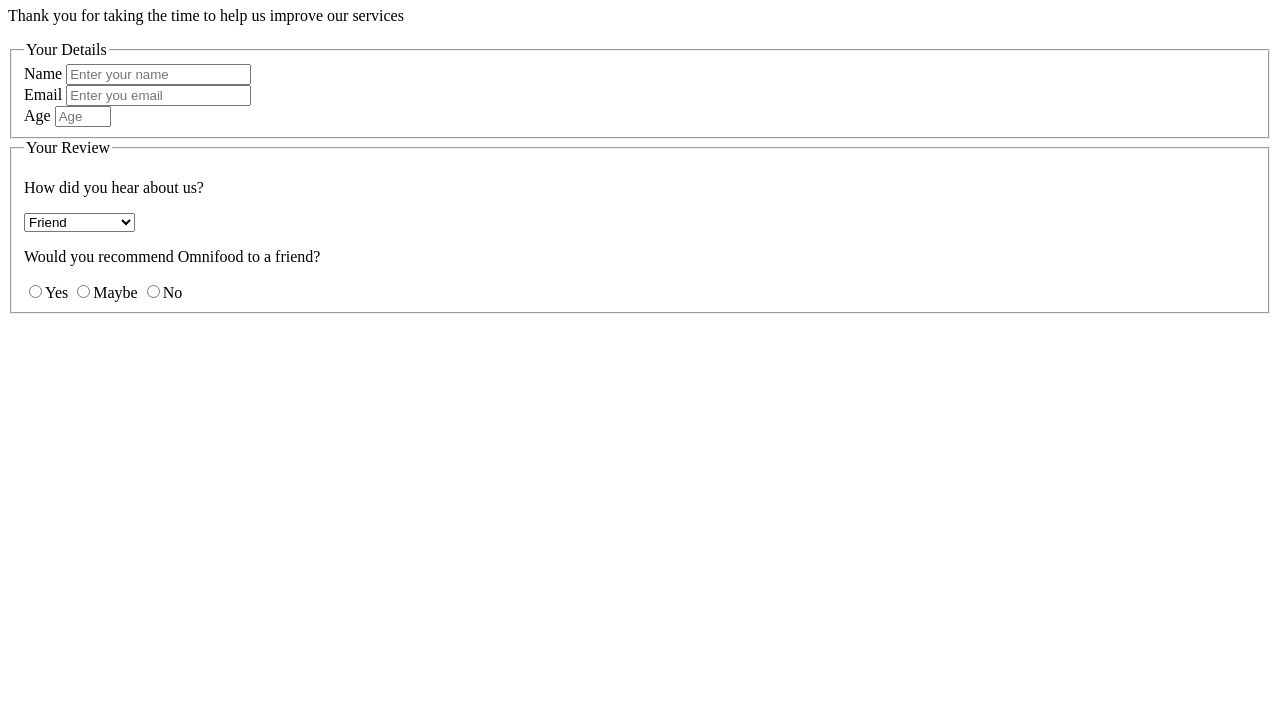
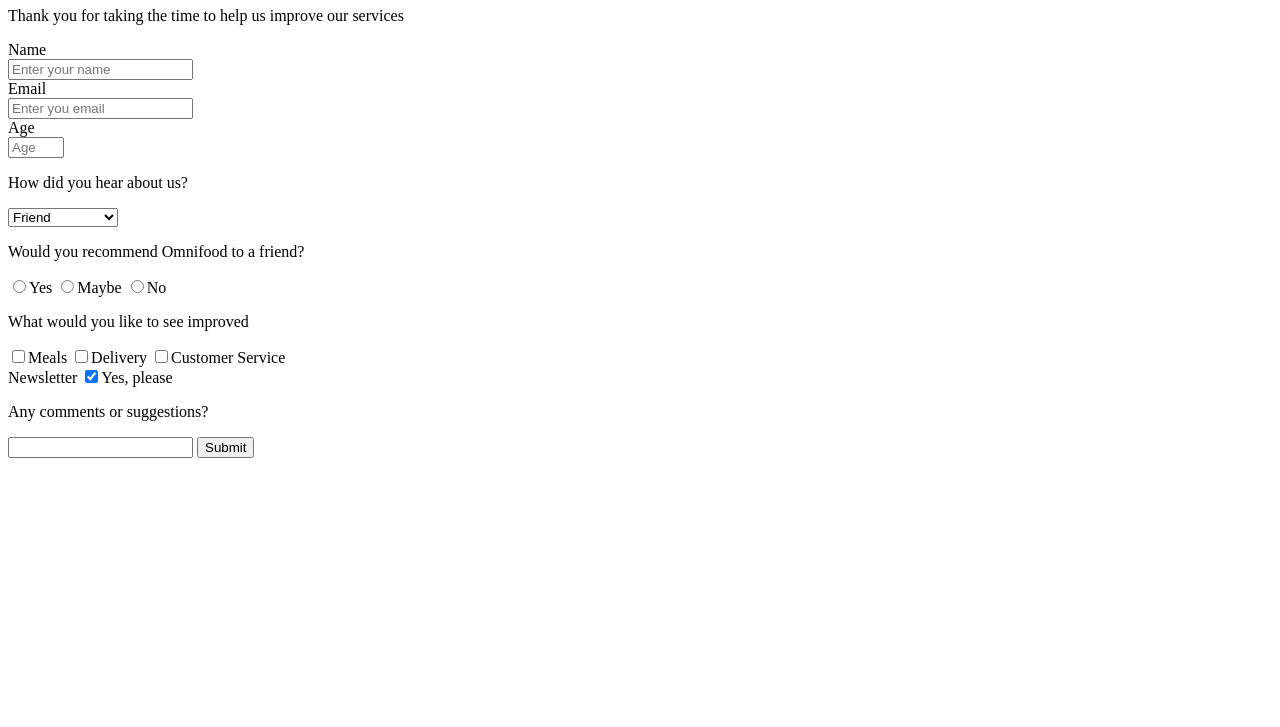
Before and after one commit to MinBlada/SurveyForm, a plain HTML site: page index.html in a window 1280 px wide. Shown: the part 73-800 px from the top of the page. Drawn offline with Linux system fonts and the light colour scheme.

Commit message:
html complete

```diff
--- a/index.html
+++ b/index.html
@@ -3,18 +3,17 @@
   <head>
     <meta charset="UTF-8" />
     <meta name="viewport" content="width=device-width, initial-scale=1.0" />
+    <link rel="stylesheet" type="text/css" href="style.css" />
     <title>Survey Form</title>
   </head>
   <body>
-    <h1 id="tittle">Omnifood Survey Form</h1>
+    <h1 id="tittle">We are happy to hear from you</h1>
     <p id="description">
       Thank you for taking the time to help us improve our services
     </p>
     <form action="" id="survey-form">
-      <fieldset>
-        <legend>Your Details</legend>
       <label for="name" id="name-label"
-          >Name
+        >Name<br />
         <input
           type="text"
           name="name"
@@ -23,7 +22,7 @@
         /> </label
       ><br />
       <label for="email" id="email-label"
-          >Email
+        >Email<br />
         <input
           type="email"
           name="email"
@@ -32,7 +31,7 @@
         /> </label
       ><br />
       <label for="number" id="number-label"
-          >Age
+        >Age<br />
         <input
           type="number"
           name="age"
@@ -42,22 +41,26 @@
           id="number"
         />
       </label>
-      </fieldset>
-      <fieldset>
-        <legend>Your Review</legend>
       <p>How did you hear about us?</p>
       <select name="hear about us">
         <option value="friend">Friend</option>
-          <option value="radio">Radio</option>
-          <option value="advert">Advert</option>
-          <option value="social network">Social Network</option>
+        <option value="search engine">Search Engine</option>
+        <option value="advert">Advertisement</option>
         <option value="other">Other</option>
       </select>
       <p>Would you recommend Omnifood to a friend?</p>
       <input type="radio" name="rating" value="yes" />Yes
       <input type="radio" name="rating" value="maybe" />Maybe
-        <input type="radio" name="rating" value="no" />No
-      </fieldset>
+      <input type="radio" name="rating" value="no" />No<br />
+      <p>What would you like to see improved</p>
+      <input type="checkbox" name="meals" />Meals
+      <input type="checkbox" name="delivery" />Delivery
+      <input type="checkbox" name="customer service" />Customer Service<br />
+      <label>Newsletter</label>
+      <input type="checkbox" name="news" checked />Yes, please
+      <p>Any comments or suggestions?</p>
+      <input type="text-area" name="comment" />
+      <button id="submit">Submit</button>
     </form>
   </body>
 </html>
```
Lines whose indentation alone changed are shown as unchanged.
